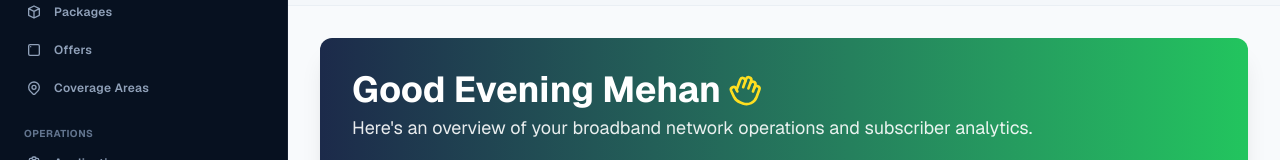
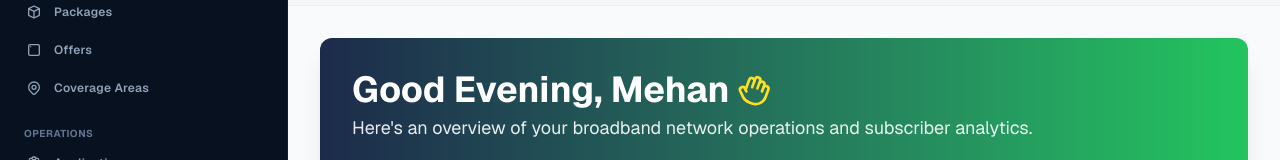
Before and after one commit to princeshiamofficial/M-Amin-Network, a Next.js app: page /admin/dashboard in a window 1280 px wide. Shown: the part 215-375 px from the top of the page. Built offline with nearby package versions, Linux system fonts and the light colour scheme; sample sign-in values are in the browser's storage.

Commit message:
style: add comma between greeting and user name on dashboard banner

```diff
--- a/src/app/admin/(dashboard)/dashboard/page.tsx
+++ b/src/app/admin/(dashboard)/dashboard/page.tsx
@@ -1031,7 +1031,7 @@ export default function AdminDashboardPage() {
               {/* Welcome Banner */}
               <div className="bg-gradient-to-r from-[hsl(var(--sidebar-background))] to-[hsl(var(--primary))] text-primary-foreground p-5 sm:p-8 rounded-2xl sm:rounded-xl shadow-xl print:hidden">
                 <h1 className="text-3xl sm:text-4xl font-bold flex items-center text-white-force">
-                  {greeting} Mehan
+                  {greeting}, Mehan
                   <svg
                     xmlns="http://www.w3.org/2000/svg"
                     width="24"
```
